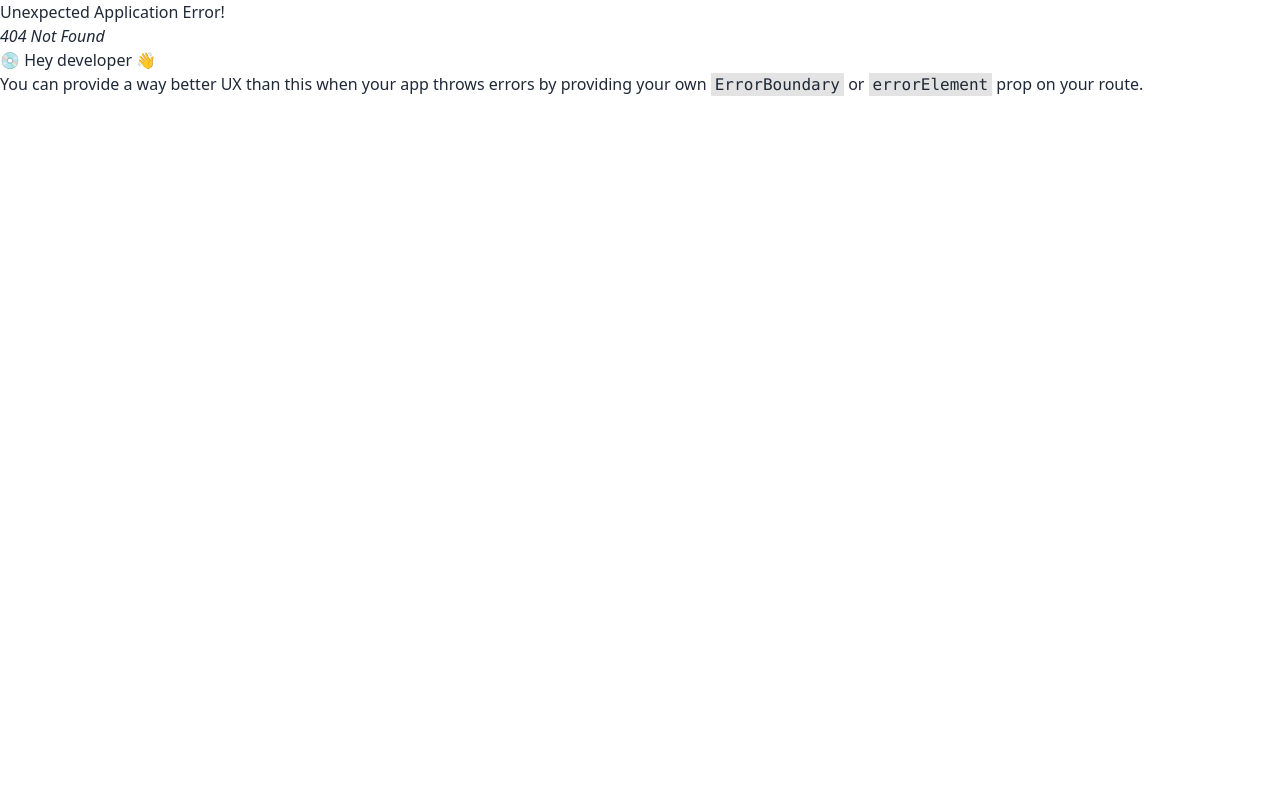
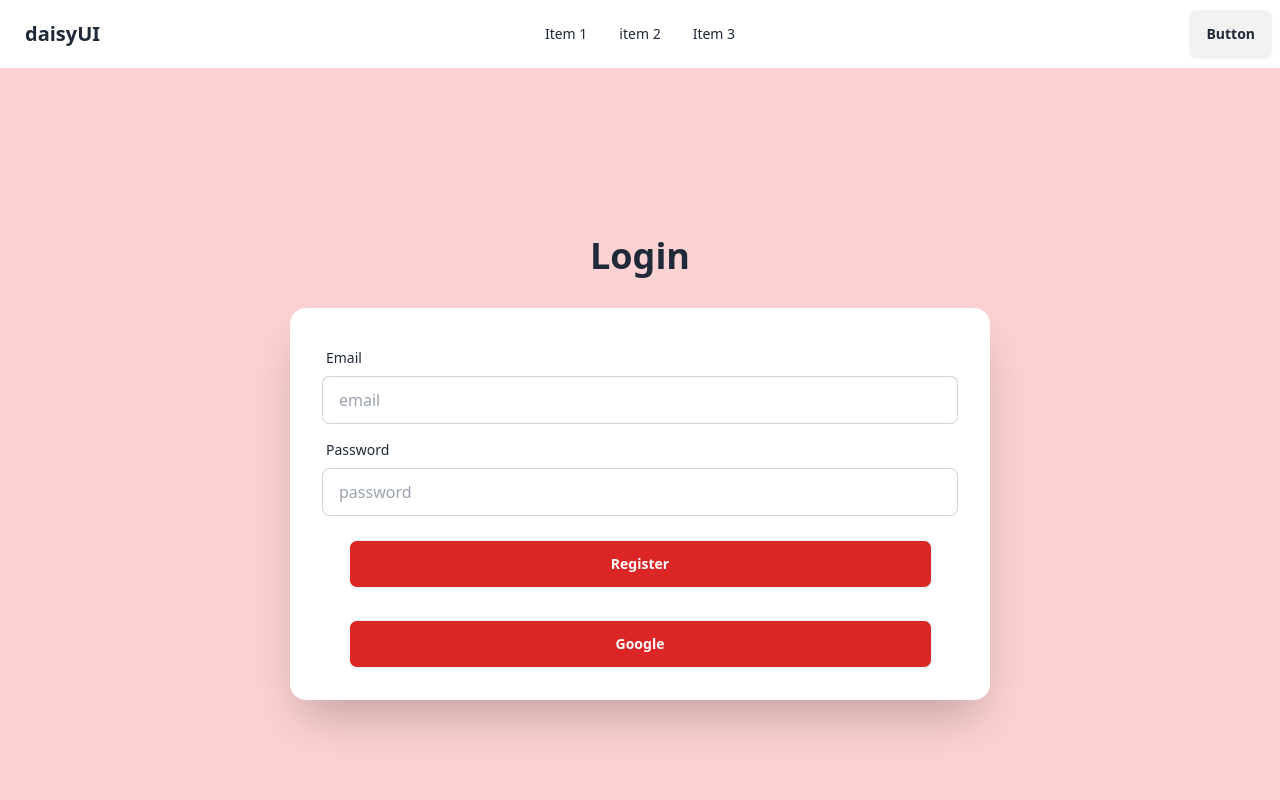
Before and after one commit to abdullahMsiam/bangla-bazar-client, a React (Vite) app: page /login in a window 1280 px wide. Before the commit this address had no page. Shown: the top 800 px of the page. Built offline with nearby package versions, Linux system fonts and the light colour scheme; no server answers.

Commit message:
login and signin

```diff
--- /dev/null
+++ b/src/AuthProviders/AuthProviders.jsx
@@ -0,0 +1,47 @@
+import { GoogleAuthProvider, getAuth, onAuthStateChanged, signInWithPopup } from "firebase/auth";
+import { createContext, useEffect, useState } from "react";
+import { app } from "../firebase/Firebase.config";
+
+
+export const AuthContext = createContext(null);
+const auth = getAuth(app);
+
+
+// eslint-disable-next-line react/prop-types
+const AuthProvider = ({ children }) => {
+
+    const [user, setUser] = useState(null);
+
+    const googleProvider = new GoogleAuthProvider();
+
+    const googleLogin = () => {
+        return signInWithPopup(auth, googleProvider);
+    }
+
+
+    useEffect(() => {
+        const unsubscribe = onAuthStateChanged(auth, (currentUser) => {
+            if (currentUser) {
+                setUser(currentUser);
+                console.log(currentUser);
+            }
+        });
+
+        return () => {
+            return unsubscribe();
+        }
+    }, [])
+
+    const authInfo = { user, googleLogin, };
+
+    return (
+        <AuthContext.Provider value={authInfo}>
+            {children}
+        </AuthContext.Provider>
+    )
+
+
+
+};
+
+export default AuthProvider;
--- /dev/null
+++ b/src/hooks/useAuth.jsx
@@ -0,0 +1,10 @@
+import { useContext } from "react";
+import { AuthContext } from "../AuthProviders/AuthProviders";
+
+const useAuth = () => {
+
+    const auth = useContext(AuthContext);
+    return auth;
+};
+
+export default useAuth;
--- a/src/main.jsx
+++ b/src/main.jsx
@@ -3,9 +3,12 @@ import ReactDOM from 'react-dom/client'
 import './index.css'
 import { RouterProvider } from 'react-router-dom'
 import router from './routes/Routes.jsx'
+import AuthProvider from './AuthProviders/AuthProviders.jsx'
 
 ReactDOM.createRoot(document.getElementById('root')).render(
   <React.StrictMode>
-    <RouterProvider router={router} />
+    <AuthProvider>
+      <RouterProvider router={router} />
+    </AuthProvider>
   </React.StrictMode>,
 )
--- /dev/null
+++ b/src/pages/Login.jsx
@@ -0,0 +1,55 @@
+import useAuth from "../hooks/useAuth";
+
+const Login = () => {
+
+    const { googleLogin } = useAuth();
+
+    const handleSubmit = (e) => {
+        e.preventDefault();
+        const form = e.target;
+
+        const email = form.email.value;
+        const password = form.password.value;
+
+        console.log(email, password);
+    }
+    const handleGoogleLogin = () => {
+        googleLogin();
+    }
+    return (
+        <div>
+            <div className="hero min-h-screen bg-red-300 bg-opacity-50">
+                <div className=" flex-col py-6 ">
+                    <div>
+                        <h1 className="text-4xl text-center font-bold pb-8">Login</h1>
+                    </div>
+                    <div className="card shrink-0 w-full md:w-[700px] shadow-2xl bg-base-100">
+                        <form onSubmit={handleSubmit} className="card-body">
+                            <div className="form-control">
+                                <label className="label">
+                                    <span className="label-text">Email</span>
+                                </label>
+                                <input type="email" placeholder="email" name="email" className="input input-bordered" required />
+                            </div>
+                            <div className="form-control">
+                                <label className="label">
+                                    <span className="label-text">Password</span>
+                                </label>
+                                <input type="password" placeholder="password" name="password" className="input input-bordered" required />
+                            </div>
+
+                            <div className="flex justify-center">
+                                <input type="submit" className="btn bg-red-600 text-white w-11/12 mt-4" value="Register" />
+                            </div>
+                        </form>
+                        <div onClick={handleGoogleLogin} className="card-body flex justify-center items-center -mt-8">
+                            <input type="submit" className="btn bg-red-600 text-white w-11/12" value="Google" />
+                        </div>
+                    </div>
+                </div>
+            </div>
+        </div>
+    );
+};
+
+export default Login;
--- /dev/null
+++ b/src/pages/Register.jsx
@@ -0,0 +1,55 @@
+
+const Register = () => {
+
+    const handleSubmit = (e) => {
+        e.preventDefault();
+        const form = e.target;
+
+        const email = form.email.value;
+        const password = form.password.value;
+
+        console.log(email, password);
+    }
+    return (
+        <div>
+            <div className="hero min-h-screen bg-red-300 bg-opacity-50">
+                <div className=" flex-col py-6 ">
+                    <div>
+                        <h1 className="text-4xl text-center font-bold pb-8">Sign Up</h1>
+                    </div>
+                    <div className="card shrink-0 w-full md:w-[700px] shadow-2xl bg-base-100">
+                        <form onSubmit={handleSubmit} className="card-body">
+                            <div className="form-control">
+                                <label className="label">
+                                    <span className="label-text">Email</span>
+                                </label>
+                                <input type="email" placeholder="email" name="email" className="input input-bordered" required />
+                            </div>
+                            <div className="form-control">
+                                <label className="label">
+                                    <span className="label-text">Password</span>
+                                </label>
+                                <input type="password" placeholder="password" name="password" className="input input-bordered" required />
+                            </div>
+                            <div className="form-control">
+                                <label className="label">
+                                    <span className="label-text">Confirm Password</span>
+                                </label>
+                                <input type="password" placeholder="confirm password" name="confirmPassword" className="input input-bordered" required />
+                            </div>
+
+                            <div className="flex justify-center">
+                                <input type="submit" className="btn bg-red-600 text-white w-11/12 mt-4" value="Register" />
+                            </div>
+                        </form>
+                        <div className="card-body flex justify-center items-center -mt-8">
+                            <input type="submit" className="btn bg-red-600 text-white w-11/12" value="Google" />
+                        </div>
+                    </div>
+                </div>
+            </div>
+        </div>
+    );
+};
+
+export default Register;
```
Also changed, not shown: src/routes/Routes.jsx (+10 -0 lines).
